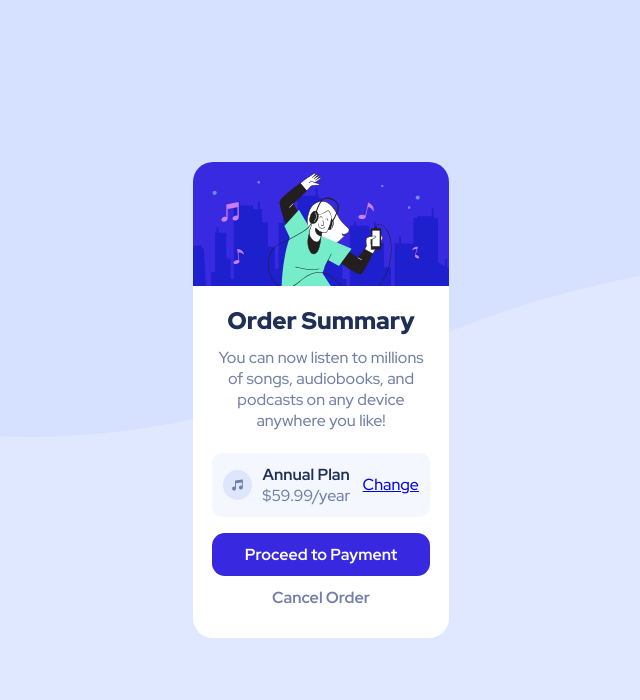
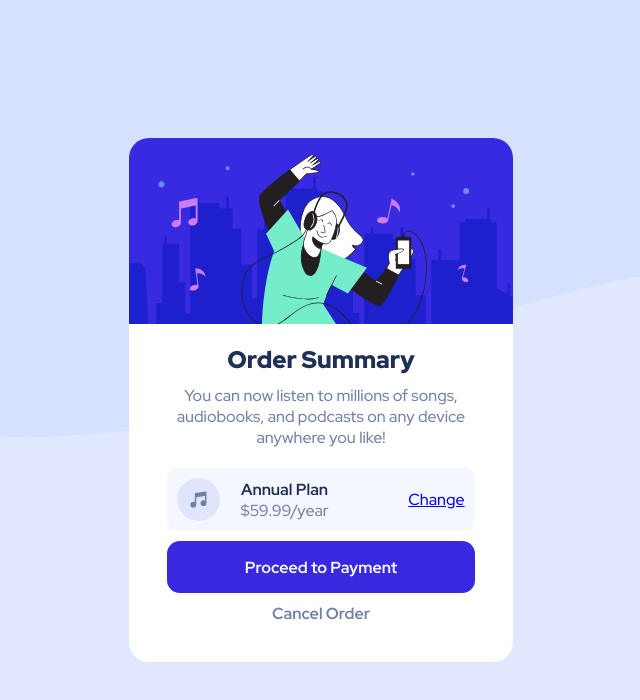
Before and after one commit to bdemon245/fmc-order-summary, a plain HTML site: page index.html in a window 1280 px wide. Shown: the whole page, without its empty margins (319-959 px from the left). Drawn offline with Linux system fonts and the light colour scheme.

Commit message:
Little bit of changes

```diff
--- a/index.html
+++ b/index.html
@@ -14,7 +14,7 @@
     <main aria-label="Order Summery Card">
         <div class="card">
             <article aria-label="hero"><img class="hero" src="src/images/illustration-hero.svg" alt="Hero Image"></article>
-            <div>
+            <div class="content">
                 <article aria-label="Order Summary">
                     <h1>Order Summary</h1>
                     <p>You can now listen to millions of songs, audiobooks, and podcasts on <wbr> any
@@ -29,9 +29,7 @@
                     <a href="#">Change</a>
                 </section>
                 <article>
-                    <div class="cta">
-                       <p>Proceed to Payment</p>
-                </div>
+                       <h2 class="cta">Proceed to Payment</h2>
                     <p class="cancel-btn">Cancel Order</p>
                 </article>
             </div>
--- a/style.css
+++ b/style.css
@@ -20,7 +20,7 @@ picture{
 .card{
     display: flex;
     flex-direction: column;
-    max-width: 16em;
+    max-width: 20em;
     height: auto;
 }
 .hero{
@@ -29,11 +29,12 @@ picture{
     border-radius: 20px 20px 0 0;
     margin: 0;
 }
-.card>div{
+.content{
     background: white;
     margin-top: -5px;
     border-radius: 0 0 20px 20px;
-    padding: 7.5%;
+    padding: 10%;
+    padding-top: 0;
 }
 h1,p,h2,a{
     font-family: 'Red Hat Display', sans-serif;
@@ -41,12 +42,13 @@ h1,p,h2,a{
 }
 p{
     color:hsl(224, 23%, 55%);
-    margin-bottom: 10%;
+    margin-bottom:20px;
 }
 h1{
     color: hsl(223, 47%, 23%);
     font-weight: 900;
-    margin-bottom: 5%;
+    margin-bottom: 10px;
+    margin-top: 20px;
 }
 h2{
     font-weight: 700;
@@ -57,35 +59,40 @@ h2{
     display: flex;
     justify-content: space-around;
     align-items: center;
-    margin-bottom: 5%;
+    margin-bottom: 10px;
     background: hsl(225, 100%, 98%);
-    padding: 5%;
+    padding: 10px;
     border-radius: 10px;
 }
 .plan img{
     height: auto;
     max-width: 15%;
 }
-.price>p, .cta>p, .cancel-btn{
+.price>p, .cta, .cancel-btn{
     margin-bottom: 0;
 }
+    .plan>img{
+        margin-right: 7%;
+    }
+    .plan>a{
+        margin-left: auto;
+    }
 .cta{
     background: hsl(245, 75%, 52%);
     padding: 5%;
     border-radius: .8em;
-    margin: 7.5% 0 5%;
+    margin: 10px 0;
     transition: background 500ms;
 }
 .cta:hover{
     background: hsl(245, 85%, 41%);
 }
-.cta>p{
+.cta{
     color: white;
     font-weight: 700;
 }
 .cancel-btn{
     font-weight: 700;
-    margin-bottom: 5%;
 }
 @media screen and (max-width:375px){
     .container{
@@ -93,15 +100,9 @@ h2{
     }
 }
 @media screen and (min-width:500px){
-  .plan{
-        justify-content: flex-start;
-    }
-    .plan>img{
-        margin-right: 5%;
-    }
-    .plan>a{
-        margin-left: auto;
-    }
+  .card{
+    max-width: 24rem;
+  }
 }
 @media screen and (min-width:1441px){
     .container{
```
